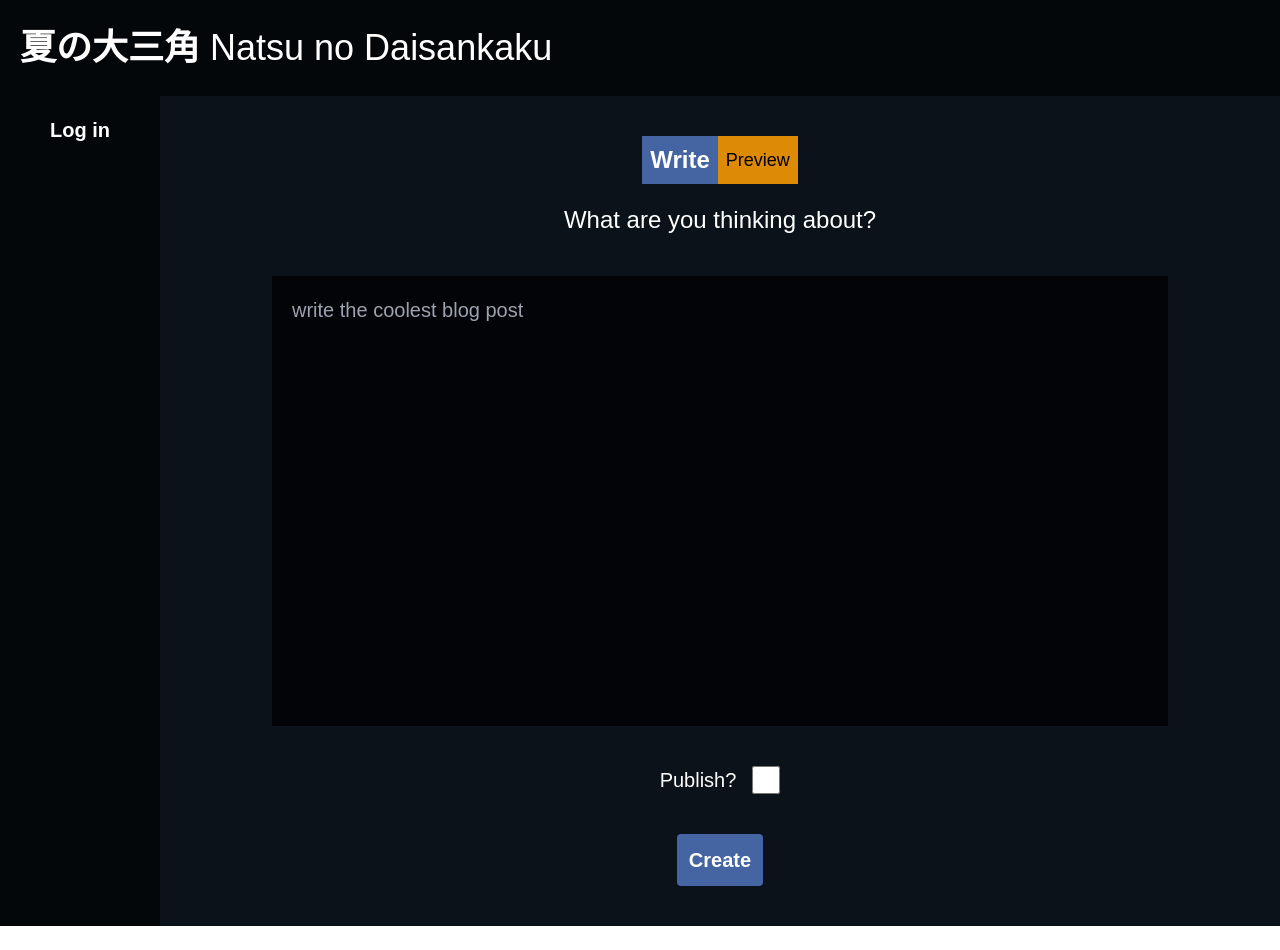
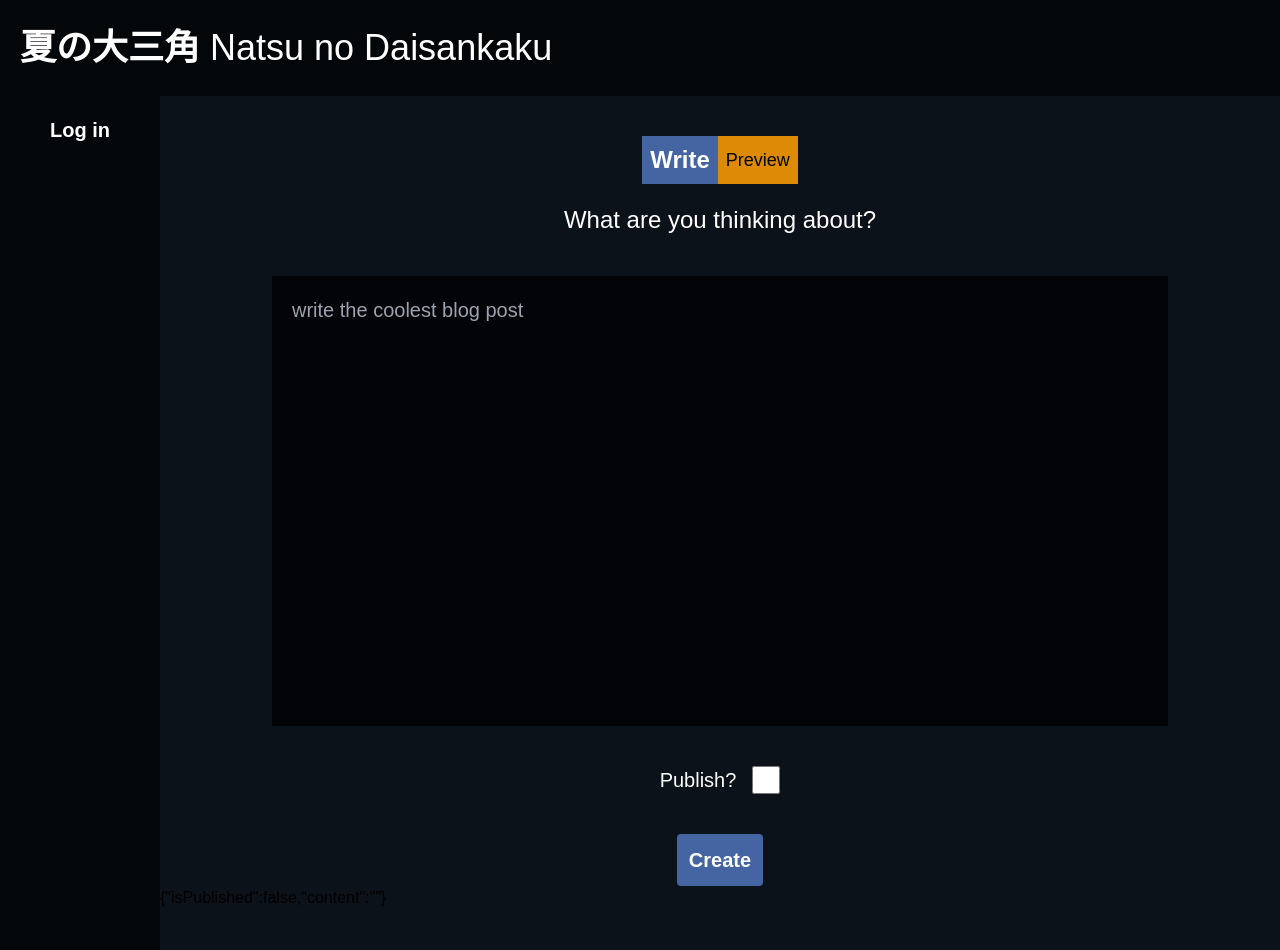
Before and after one commit to kuromika/nnd-frontend-admin, a Next.js app: page /posts/create in a window 1280 px wide. Before the commit the page ends 926 px from the top, so only its background shows below. Built offline with nearby package versions, Linux system fonts and the light colour scheme; a web font is replaced by a local one.

Commit message:
Control post form inputs

```diff
--- a/src/features/create-post/post-form.tsx
+++ b/src/features/create-post/post-form.tsx
@@ -1,6 +1,22 @@
 import { WithLabel } from "@/components/with-label";
+import { postDataType } from "@/pages/posts/create";
+import { ChangeEvent } from "react";
 
-export const PostForm = () => {
+export const PostForm = (props: {
+  update: (field: string, value: string | boolean) => void;
+  data: postDataType;
+}) => {
+  const handleChange = (
+    e: ChangeEvent<HTMLTextAreaElement | HTMLInputElement>
+  ) => {
+    console.log(e.target.name);
+    if (e.target.name === "isPublished") {
+      props.update(e.target.name, (e.target as HTMLInputElement).checked);
+      return;
+    }
+    props.update(e.target.name, e.target.value);
+  };
+
   return (
     <div className="flex flex-col items-center gap-10 h-full">
       <h1 className="text-2xl text-white">What are you thinking about?</h1>
@@ -9,6 +25,8 @@ export const PostForm = () => {
           className="w-[80%] h-[450px] bg-[#030407] resize-none text-[#FFFFFF] p-5 text-xl"
           name="content"
           placeholder="write the coolest blog post"
+          onChange={handleChange}
+          value={props.data.content}
         ></textarea>
         <WithLabel for="isPublished" text="Publish?">
           <input
@@ -16,6 +34,8 @@ export const PostForm = () => {
             name="isPublished"
             id="isPublished"
             className="w-7 h-7"
+            checked={props.data.isPublished}
+            onChange={handleChange}
           ></input>
         </WithLabel>
         <button
--- a/src/layouts/navigation.tsx
+++ b/src/layouts/navigation.tsx
@@ -13,7 +13,7 @@ export const Navigation = () => {
   };
 
   return (
-    <nav className="flex flex-col gap-5 p-5 bg-[#04070A] text-white w-40 font-bold text-xl text-center">
+    <nav className="flex flex-col gap-5 p-5 bg-[#04070A] text-white w-40 font-bold text-xl items-center">
       {!auth.isAuthenticated() && <Link href={"/auth/login"}>Log in</Link>}
       {auth.isAuthenticated() && (
         <>
--- a/src/pages/posts/create.tsx
+++ b/src/pages/posts/create.tsx
@@ -8,7 +8,21 @@ enum modes {
   preview = 1,
 }
 
+export type postDataType = {
+  isPublished: boolean;
+  content: string;
+};
+
 const CreatePost = () => {
+  const [postData, setPostData] = useState<postDataType>({
+    isPublished: false,
+    content: "",
+  });
+
+  const updateData = (field: string, value: string | boolean) => {
+    setPostData((prev) => ({ ...prev, [field]: value }));
+  };
+
   const [mode, setMode] = useState(modes.write);
 
   const setWriteMode = () => {
@@ -34,10 +48,11 @@ const CreatePost = () => {
         ></SwitchButton>
       </div>
       {mode === modes.write ? (
-        <PostForm></PostForm>
+        <PostForm data={postData} update={updateData}></PostForm>
       ) : (
         <MarkdownPreview></MarkdownPreview>
       )}
+      <h1>{JSON.stringify(postData)}</h1>
     </section>
   );
 };
```
